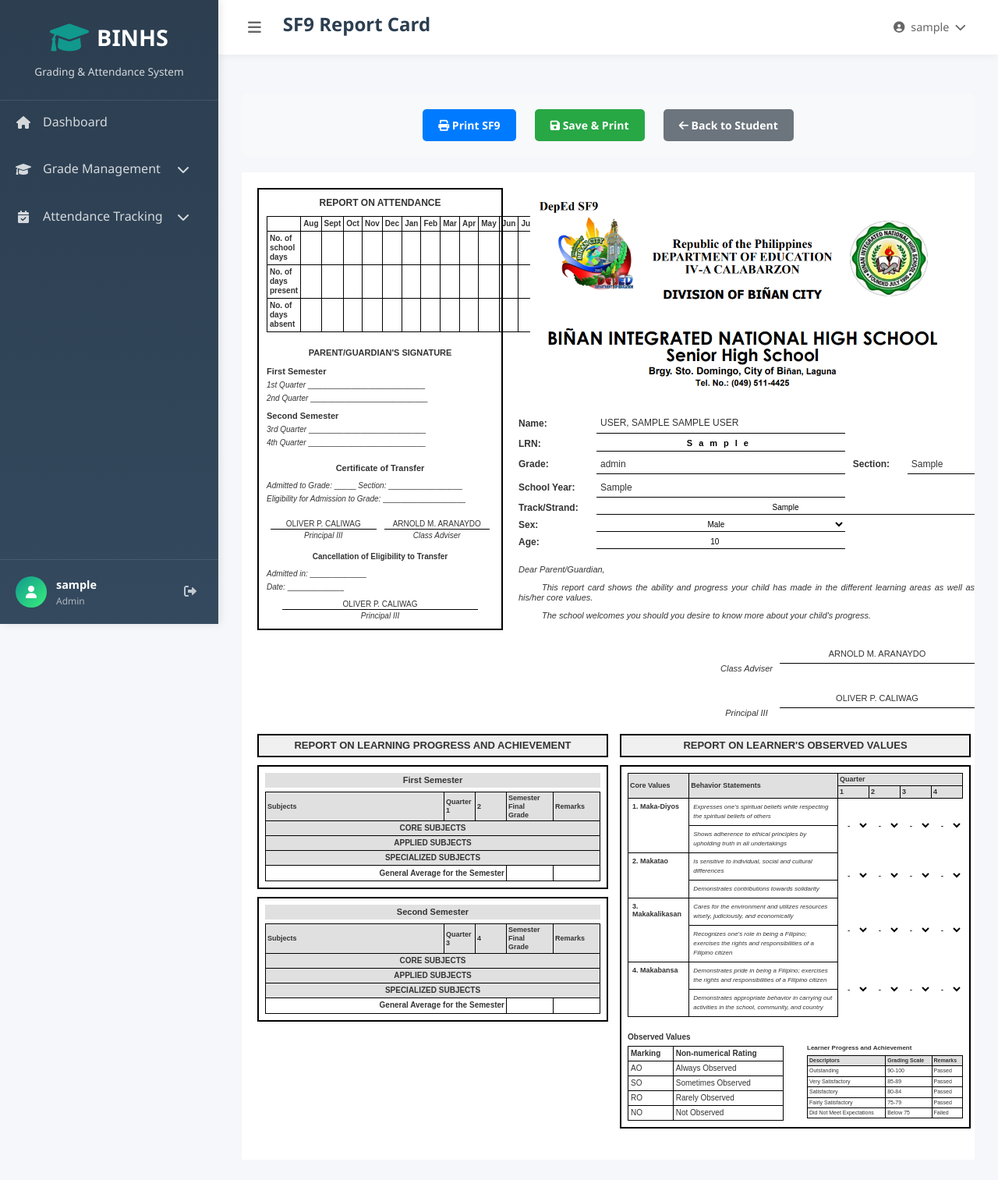
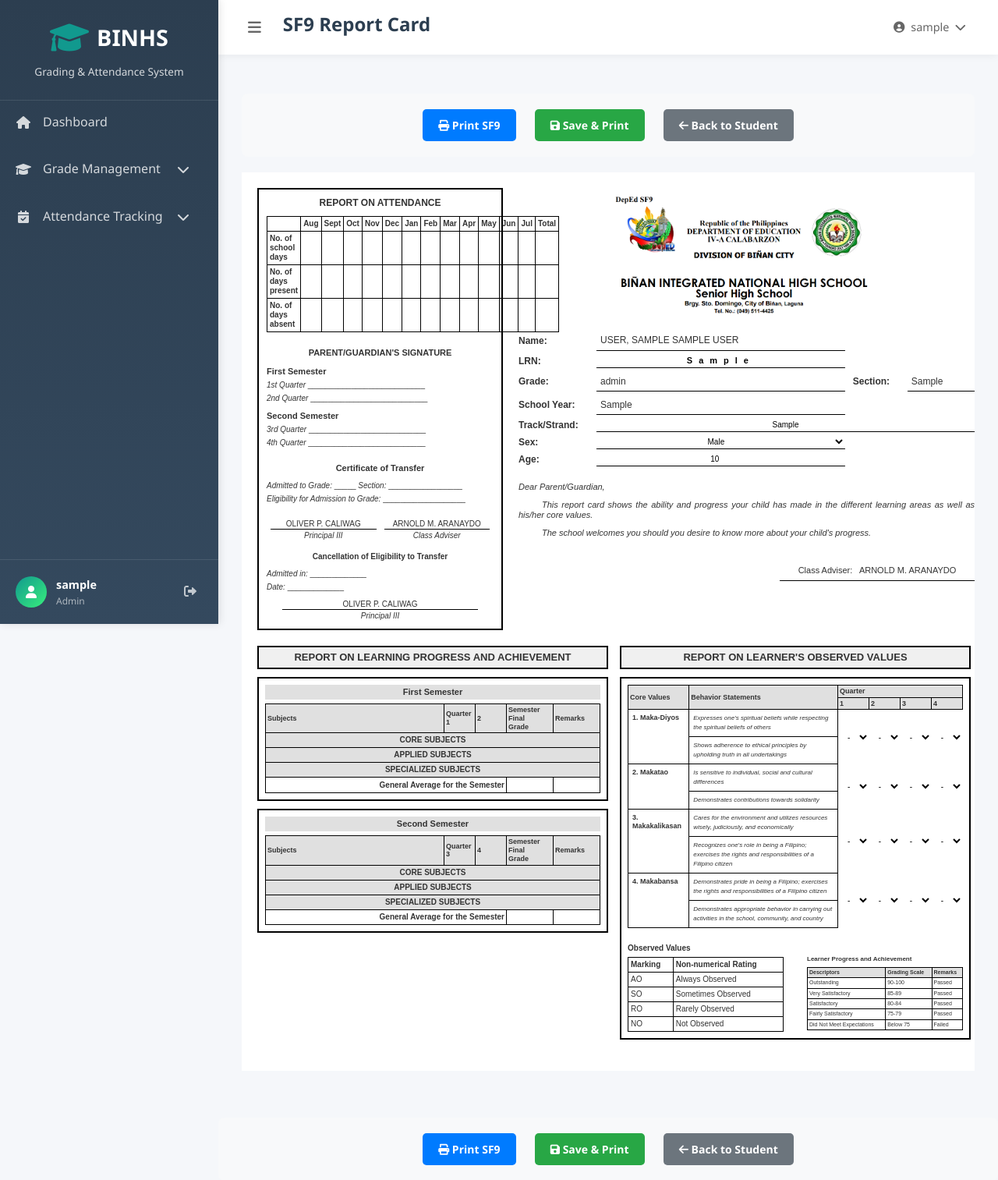
Before and after one commit to LeeDev428/binhs_grading-system_attendance-monitoring, a PHP site: page /binhs_grading-system_attendance-monitoring/sf9_form.php?student_id=1 in a window 1280 px wide. Shown: the top 1513 px of the page at 78% size. Run offline with PHP 8.4, Linux system fonts and the light colour scheme; the visitor is signed in with stand-in values (Sample User, id 1); tables that the repository leaves empty hold one stand-in row (values such as "Sample post").

Commit message:
Update sf9_form.php

```diff
--- a/sf9_form.php
+++ b/sf9_form.php
@@ -286,17 +286,17 @@
         // Save grades to student_grades table
         if (isset($_POST['grades']) && is_array($_POST['grades'])) {
             foreach ($_POST['grades'] as $subject_id => $grade_data) {
-                // Validate and sanitize grade data - ensure empty strings become NULL
-                $quarter_1 = (isset($grade_data['q1']) && $grade_data['q1'] !== '' && is_numeric($grade_data['q1'])) ? (float)$grade_data['q1'] : null;
-                $quarter_2 = (isset($grade_data['q2']) && $grade_data['q2'] !== '' && is_numeric($grade_data['q2'])) ? (float)$grade_data['q2'] : null;
-                $quarter_3 = (isset($grade_data['q3']) && $grade_data['q3'] !== '' && is_numeric($grade_data['q3'])) ? (float)$grade_data['q3'] : null;
-                $quarter_4 = (isset($grade_data['q4']) && $grade_data['q4'] !== '' && is_numeric($grade_data['q4'])) ? (float)$grade_data['q4'] : null;
-                $final_grade = (isset($grade_data['final']) && $grade_data['final'] !== '' && is_numeric($grade_data['final'])) ? (float)$grade_data['final'] : null;
+                // Validate and sanitize grade data - use 0.00 for empty values to match database DEFAULT
+                $quarter_1 = (isset($grade_data['q1']) && $grade_data['q1'] !== '' && is_numeric($grade_data['q1'])) ? (float)$grade_data['q1'] : 0.00;
+                $quarter_2 = (isset($grade_data['q2']) && $grade_data['q2'] !== '' && is_numeric($grade_data['q2'])) ? (float)$grade_data['q2'] : 0.00;
+                $quarter_3 = (isset($grade_data['q3']) && $grade_data['q3'] !== '' && is_numeric($grade_data['q3'])) ? (float)$grade_data['q3'] : 0.00;
+                $quarter_4 = (isset($grade_data['q4']) && $grade_data['q4'] !== '' && is_numeric($grade_data['q4'])) ? (float)$grade_data['q4'] : 0.00;
+                $final_grade = (isset($grade_data['final']) && $grade_data['final'] !== '' && is_numeric($grade_data['final'])) ? (float)$grade_data['final'] : 0.00;
                 $remarks = (isset($grade_data['remarks']) && trim($grade_data['remarks']) !== '') ? trim($grade_data['remarks']) : '';
 
-                // Determine status based on final grade
+                // Determine status based on final grade - only mark FAILED if grade is entered and below 75
                 $status = 'PASSED';
-                if ($final_grade !== null && $final_grade < 75) {
+                if ($final_grade > 0 && $final_grade < 75) {
                     $status = 'FAILED';
                 }
 
@@ -598,8 +598,8 @@
         <!-- RIGHT COLUMN: Header + Student Information -->
         <div>
             <!-- Header with Logos -->
-            <div style="text-align: center; margin-bottom: 15px;">
-                <img src="img/sf9.png" alt="SF9 Header" style="width: 95%; max-width: 95%; height: auto;">
+            <div style="text-align: center; margin-bottom: 10px;">
+                <img src="img/sf9.png" alt="SF9 Header" style="width: 60%; max-width: 60%; height: auto;">
             </div>
 
             <!-- Student Information Fields -->
@@ -681,14 +681,14 @@
                 <!-- Class Adviser Signature -->
                 <div style="text-align: right; margin-top: 30px; font-size: 11px;">
                     <div style="border-bottom: 1px solid #000; display: inline-block; min-width: 250px; text-align: center; padding: 5px 0;">
-                        ARNOLD M. ARANAYDO
+                        Class Adviser:  &nbsp; ARNOLD M. ARANAYDO
                     </div>
-                    <div style="text-align: center;"><em>Class Adviser</em></div>
+                    <!-- <div style="text-align: center;"><em>Class Adviser</em></div> -->
 
-                    <div style="margin-top: 20px; border-bottom: 1px solid #000; display: inline-block; min-width: 250px; text-align: center; padding: 5px 0;">
+                    <!-- <div style="margin-top: 20px; border-bottom: 1px solid #000; display: inline-block; min-width: 250px; text-align: center; padding: 5px 0;">
                         OLIVER P. CALIWAG
                     </div>
-                    <div style="text-align: center;"><em>Principal III</em></div>
+                    <div style="text-align: center;"><em>Principal III</em></div> -->
                 </div>
             </div>
         </div>
```
